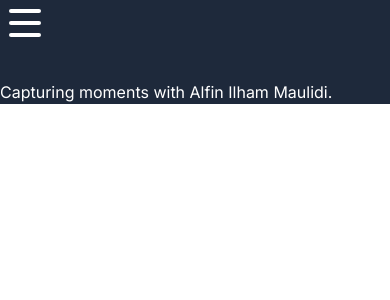
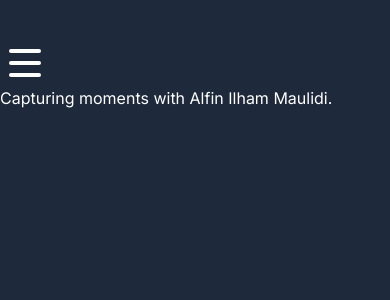
Before and after one commit to zidanhafiz/Alfin-Portfolio, a Next.js app: page / in a window 390 px wide. Shown: the top 300 px of the page. Built offline with nearby package versions, Linux system fonts and the light colour scheme.

Commit message:
Fix navbar style

```diff
--- a/app/layout.tsx
+++ b/app/layout.tsx
@@ -16,7 +16,7 @@ export default function RootLayout({
 }>) {
   return (
     <html lang='en'>
-      <body className={inter.className}>{children}</body>
+      <body className={`${inter.className} bg-slate-800`}>{children}</body>
     </html>
   );
 }
--- a/app/page.tsx
+++ b/app/page.tsx
@@ -3,9 +3,9 @@ import Navbar from '@/components/Navbar';
 export default function Home() {
   return (
     <>
-      <main className='text-white'>
-        <Navbar />
-        <div className='bg-slate-800 pt-20'>
+      <main className='text-white h-[1000px]'>
+        <div className='bg-slate-800 pt-10'>
+          <Navbar />
           <h1 className=''>Capturing moments with Alfin Ilham Maulidi.</h1>
         </div>
       </main>
--- a/components/Hamburger.tsx
+++ b/components/Hamburger.tsx
@@ -1,16 +1,28 @@
+import clsx from 'clsx';
+
 type HamburgerProps = {
   showMenuToggle: () => void;
+  isFixed: boolean;
 };
 
-const Hamburger = ({ showMenuToggle }: HamburgerProps) => {
+const Hamburger = ({ showMenuToggle, isFixed }: HamburgerProps) => {
   return (
     <div
-      className='md:hidden flex flex-col gap-y-2 w-fit p-2 cursor-pointer border border-transparent hover:border-white rounded-md transition'
+      className={clsx(
+        'md:hidden flex flex-col gap-y-2 w-fit p-2 cursor-pointer border border-transparent rounded-md transition',
+        isFixed ? 'hover:border-black' : 'hover:border-white'
+      )}
       onClick={showMenuToggle}
     >
-      <div className='h-1 w-8 bg-white rounded-sm'></div>
-      <div className='h-1 w-8 bg-white rounded-sm'></div>
-      <div className='h-1 w-8 bg-white rounded-sm'></div>
+      <div
+        className={clsx('h-1 w-8 rounded-sm', isFixed ? 'bg-black' : 'bg-white')}
+      ></div>
+      <div
+        className={clsx('h-1 w-8 rounded-sm', isFixed ? 'bg-black' : 'bg-white')}
+      ></div>
+      <div
+        className={clsx('h-1 w-8 rounded-sm', isFixed ? 'bg-black' : 'bg-white')}
+      ></div>
     </div>
   );
 };
--- a/components/Navbar.tsx
+++ b/components/Navbar.tsx
@@ -1,7 +1,8 @@
 'use client';
 import { useState } from 'react';
 import Hamburger from './Hamburger';
-import { motion, AnimatePresence } from 'framer-motion';
+import { motion, AnimatePresence, useScroll, useMotionValueEvent } from 'framer-motion';
+import clsx from 'clsx';
 
 const menuList = [
   {
@@ -20,19 +21,35 @@ const menuList = [
 
 const Navbar = () => {
   const [isShow, setIsShow] = useState<boolean>(false);
+  const [isFixed, setIsFixed] = useState<boolean>(false);
+  const { scrollY } = useScroll();
 
   const showMenuToggle = () => {
     setIsShow(!isShow);
   };
 
+  useMotionValueEvent(scrollY, 'change', (latest) => {
+    if (latest > 40) {
+      setIsFixed(true);
+    } else {
+      setIsFixed(false);
+    }
+  });
+
   return (
-    <div className='fixed w-full'>
+    <div className={clsx('w-full', isFixed && 'fixed top-0 bg-white text-black py-3')}>
       {/* Navbar in mobile view */}
-      <Hamburger showMenuToggle={showMenuToggle} />
+      <Hamburger
+        showMenuToggle={showMenuToggle}
+        isFixed={isFixed}
+      />
       <AnimatePresence>
         {isShow && (
           <motion.ul
-            className='md:hidden top-14 inset-x-0 absolute py-8 flex flex-col gap-6 bg-white text-center text-black font-semibold border-y-2 shadow-md z-10'
+            className={clsx(
+              'md:hidden inset-x-0 absolute py-8 flex flex-col gap-6 bg-white text-center text-black font-semibold border-y-2 shadow-md z-10',
+              isFixed ? 'top-16' : 'top-24'
+            )}
             initial={{ opacity: 0 }}
             animate={{ opacity: 1 }}
             exit={{ opacity: 0 }}
@@ -65,7 +82,12 @@ const Navbar = () => {
           >
             <a
               href={menu.link}
-              className='px-3 py-1 rounded-md transition-colors hover:bg-white hover:text-black'
+              className={clsx(
+                'px-3 py-1 rounded-md transition-colors',
+                isFixed
+                  ? 'hover:bg-black hover:text-white'
+                  : 'hover:bg-white hover:text-black'
+              )}
             >
               {menu.name}
             </a>
--- a/package.json
+++ b/package.json
@@ -9,6 +9,7 @@
     "lint": "next lint"
   },
   "dependencies": {
+    "clsx": "^2.1.0",
     "framer-motion": "^11.0.3",
     "next": "14.1.0",
     "react": "^18",
```
Also changed, not shown: 1 other file (tests, documents, lock files or other folders).
